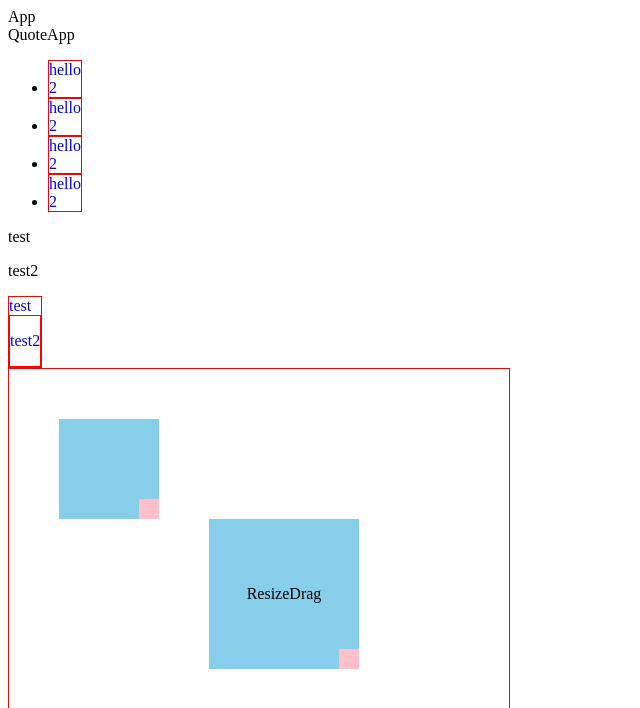
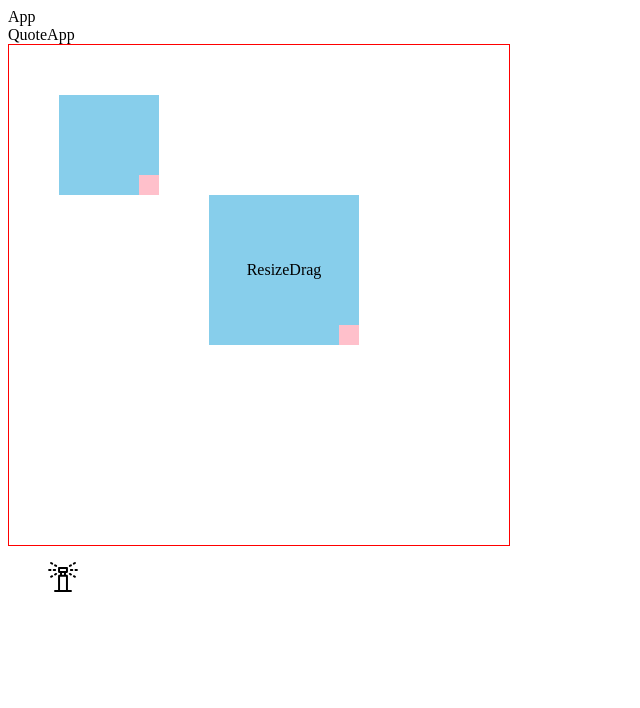
Before and after one commit to ShaiGilboa/IrrigationApp-old, a React (Create React App) app in the folder client/: page / in a window 1280 px wide. Shown: the top 708 px of the page, without its empty margins (0-640 px from the left). Built offline with nearby package versions, Linux system fonts and the light colour scheme.

Commit message:
combined!

```diff
--- a/client/src/QuoteApp/QuoteApp.tsx
+++ b/client/src/QuoteApp/QuoteApp.tsx
@@ -1,6 +1,7 @@
 import React, { PropsWithChildren } from 'react';
 import styled from 'styled-components';
 import DragNDrop from './components/DragNDrop';
+import SprinklerMenu from './components/SprinklerMenu/SprinklerMenu';
 
 import ResizeDrag from './ResizeDraggable/ResizeDrag';
 
@@ -13,54 +14,6 @@ const QuoteApp : React.FC<props> = () => {
   return (
     <Wrapper>
       QuoteApp
-      <ul
-        // style={{margin:0, padding:0, listStyleType: 'none'}}
-      >
-        <li
-        // style={{margin:0, padding:0}}
-        >
-          <DragNDrop>
-          <div>hello</div>
-          <div>2</div>
-          </DragNDrop>
-        </li>
-        <li
-        // style={{margin:0, padding:0}}
-        >
-          <DragNDrop>
-          <div>hello</div>
-          <div>2</div>
-          </DragNDrop>
-        </li>
-        <li
-        // style={{margin:0, padding:0}}
-        >
-          <DragNDrop>
-          <div>hello</div>
-          <div>2</div>
-          </DragNDrop>
-        </li>
-        <li
-        // style={{margin:0, padding:0}}
-        >
-          <DragNDrop>
-          <div>hello</div>
-          <div>2</div>
-          </DragNDrop>
-        </li>
-      </ul>
-
-      <div>
-        test
-        <p>test2</p>
-      </div>
-
-      <DragNDrop>
-        <div>test</div>
-        <DragNDrop>
-          <p>test2</p>
-        </DragNDrop>
-      </DragNDrop>
 
       <DragStorage>
         <ResizeDrag
@@ -81,6 +34,7 @@ const QuoteApp : React.FC<props> = () => {
         </ResizeDrag>
       </DragStorage>
 
+      <SprinklerMenu />
     </Wrapper>
   )
 }
--- a/client/src/QuoteApp/components/DragNDrop/DragNDrop.tsx
+++ b/client/src/QuoteApp/components/DragNDrop/DragNDrop.tsx
@@ -4,9 +4,11 @@ import { MouseCoordinates } from './interfaces';
 
 interface props {
   // children: React.ReactChild
+  // onClick? : any,
 };
 
-const DragNDrop : React.FC<PropsWithChildren<props>> = ({children}) => {
+// const DragNDrop : React.FC<PropsWithChildren<props>> = ({children}) => {
+  const DragNDrop : React.FC= ({children} : any) => {
   const [mouseCoordinates, setMouseCoordinates] = React.useState<MouseCoordinates | null>(null)
   const [isMouseDown, setIsMouseDown] = React.useState<boolean>(false);
   const [wrapperLeft, setWrapperLeft] = React.useState<string | undefined>('0');
@@ -96,15 +98,19 @@ const Wrapper = styled.div`
   width: fit-content;
   height: fit-content;
   display: inline-block;
-  border: 1px solid red;
-  color: blue;
   position: relative;
   &:hover {
     cursor: -webkit-grab;
     cursor: grab;
   }
   &:active {
+    /* color: red; */
+    cursor: -moz-grabbing;
     cursor: -webkit-grabbing;
     cursor: grabbing;
+    /* cursor: url(./pinch.png), grabbing; */
+  }
+  &:focus-visible {
+    color: blue;
   }
 `;
--- /dev/null
+++ b/client/src/QuoteApp/components/SprinklerMenu/SprinklerMenu.tsx
@@ -0,0 +1,42 @@
+import React, { PropsWithChildren } from 'react';
+import styled from 'styled-components';
+import DragNDrop from '../DragNDrop';
+import { ReactComponent as Popup } from './assets/sprinkle-svgrepo-com.svg';
+import { ReactComponent as Rotter } from './assets/sprinkler.svg';
+
+interface props {
+
+};
+
+const SprinklerMenu : React.FC<PropsWithChildren<props>> = () => {
+  const testRef = React.useRef(null)
+  const clickHandler = (event : any) => {
+    // event.preventDefault();
+    // console.log('test')
+    console.log('event', event.target)
+  }
+
+  return (
+    <Wrapper>
+      <Sprinkler>
+        <DragNDrop
+          // ref={testRef}
+        >
+        <Popup
+        onMouseDown={clickHandler}
+        style={{height:'30px'}}/>
+        </DragNDrop>
+      </Sprinkler>
+    </Wrapper>
+  )
+}
+
+export default SprinklerMenu;
+
+const Wrapper = styled.ul`
+  list-style-type: none;
+`;
+
+const Sprinkler = styled.li`
+  height: 30px;
+`;
--- /dev/null
+++ b/client/src/QuoteApp/components/SprinklerMenu/index.ts
@@ -0,0 +1 @@
+export {default} from './SprinklerMenu'
```
Also changed, not shown: client/src/QuoteApp/components/SprinklerMenu/assets/sprinkle-svgrepo-com.svg (added), client/src/QuoteApp/components/SprinklerMenu/assets/sprinkler.svg (added).
